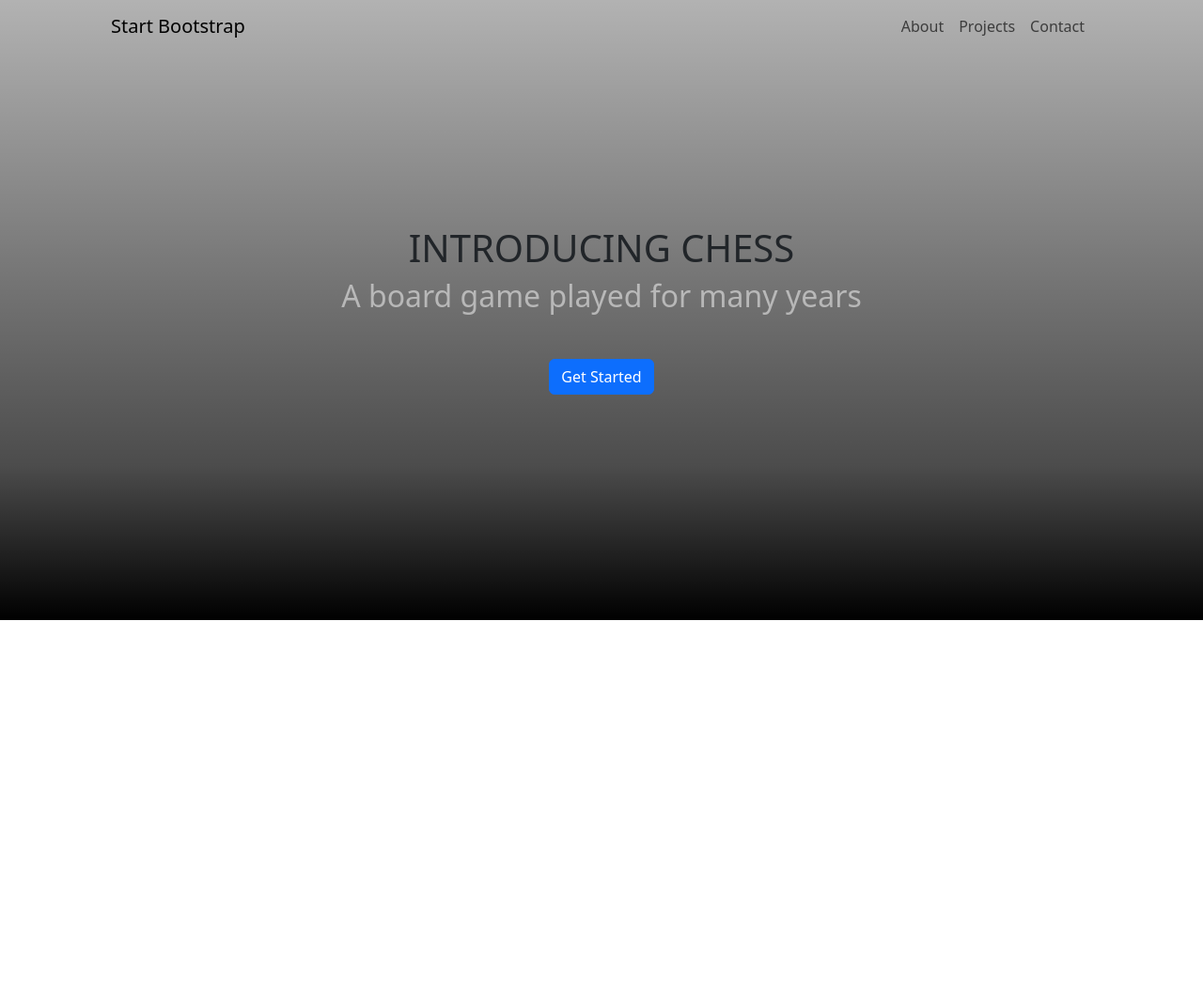
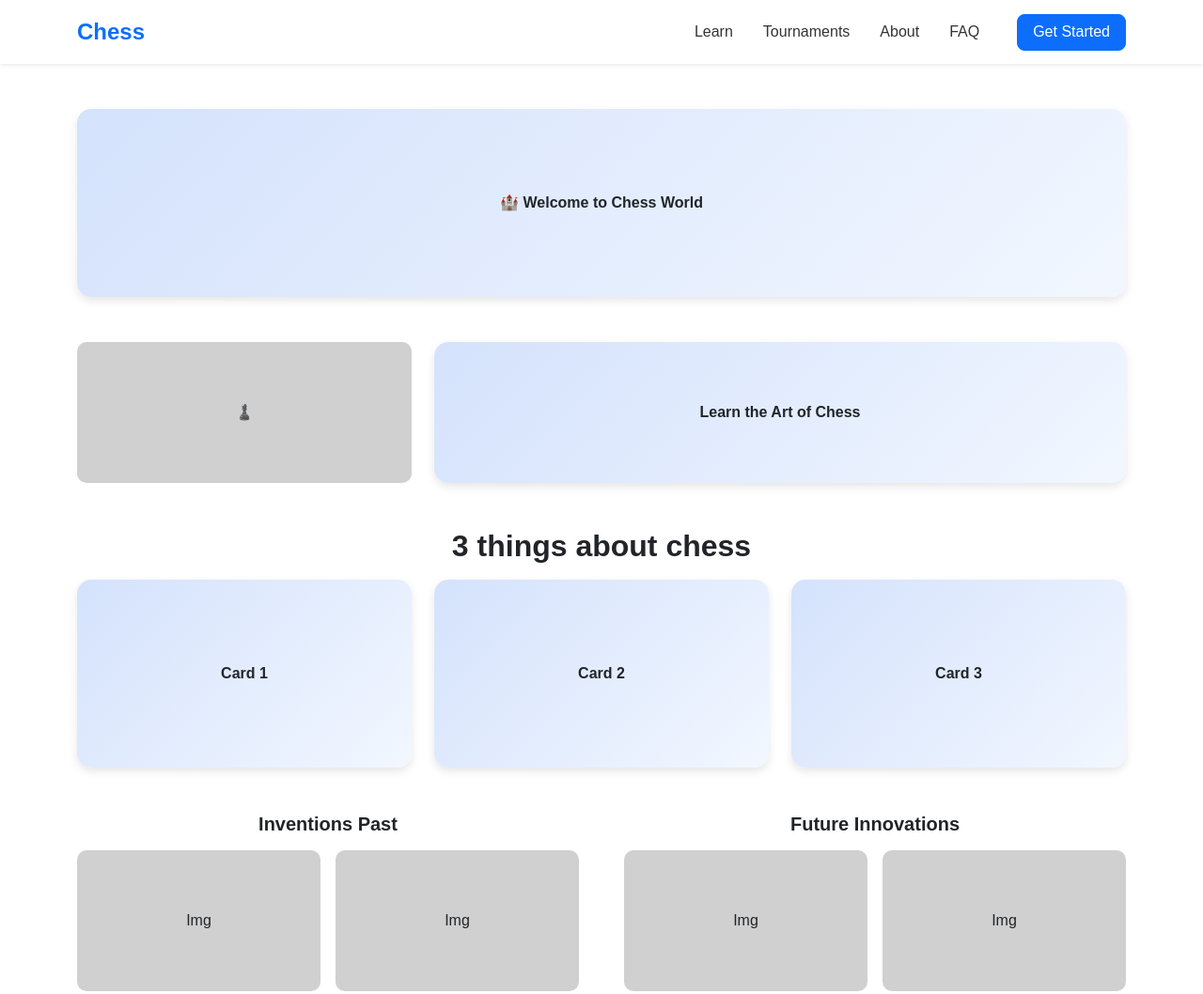
Before and after one commit to bensonji5482/sep10-freedom-project, a plain HTML site: page index.html in a window 1280 px wide. Shown: the top 1058 px of the page at 94% size. Before the commit the page ends 800 px from the top, so only its background shows below. Drawn offline with nearby package versions, Linux system fonts and the light colour scheme.

Commit message:
create wireframe layout

```diff
--- a/index.html
+++ b/index.html
@@ -1,56 +1,290 @@
 <!DOCTYPE html>
-<html>
+<html lang="en" data-bs-theme="light">
 <head>
-        <!-- Required meta tags -->
-        <meta charset="utf-8">
+  <meta charset="UTF-8">
   <meta name="viewport" content="width=device-width, initial-scale=1">
+  <title>Chess World</title>
+  <link href="https://cdn.jsdelivr.net/npm/bootstrap@5.3.2/dist/css/bootstrap.min.css" rel="stylesheet">
 
-        <link href="https://cdn.jsdelivr.net/npm/bootstrap@5.3.0-alpha1/dist/css/bootstrap.min.css" rel="stylesheet" />
-        <link href="style.css" rel="stylesheet" type="text/css" />
   <style>
-            /* CSS */
+    /* General Styling */
+    html {
+      scroll-behavior: smooth;
+    }
+    body {
+      font-family: 'Poppins', sans-serif;
+    }
+    .navbar {
+      position: sticky;
+      top: 0;
+      z-index: 1020;
+      background-color: white;
+      padding: 0.7rem 1rem;
+      box-shadow: 0 2px 10px rgba(0,0,0,0.05);
+    }
+    .navbar-brand {
+      font-weight: 700;
+      font-size: 1.5rem;
+      color: #0d6efd;
+    }
+    .navbar-nav .nav-link {
+      font-weight: 500;
+      margin-right: 1rem;
+      color: #333;
+      transition: color 0.3s ease;
+    }
+    .navbar-nav .nav-link:hover {
+      color: #0d6efd;
+    }
+    .btn-primary {
+      border-radius: 8px;
+      padding: 0.4rem 1rem;
+    }
 
+    /* Collapsed Navbar Scroll */
+    @media (max-width: 991.98px) {
+      .navbar-collapse {
+        max-height: 70vh;
+        overflow-y: auto;
+        margin-top: 0.5rem;
+        background: white;
+        border-radius: 10px;
+        padding: 1rem;
+        box-shadow: 0 8px 20px rgba(0,0,0,0.1);
+      }
+      .navbar-collapse::-webkit-scrollbar {
+        width: 6px;
+      }
+      .navbar-collapse::-webkit-scrollbar-track {
+        background: #f1f1f1;
+        border-radius: 10px;
+      }
+      .navbar-collapse::-webkit-scrollbar-thumb {
+        background: #c0c0c0;
+        border-radius: 10px;
+      }
+      .navbar-collapse::-webkit-scrollbar-thumb:hover {
+        background: #888;
+      }
+    }
+
+    /* Scroll Progress Bar */
+    #progress-bar {
+      position: fixed;
+      top: 0;
+      left: 0;
+      width: 0%;
+      height: 4px;
+      background: linear-gradient(90deg, #0d6efd, #00c6ff, #00ff90);
+      background-size: 300% 300%;
+      animation: gradientMove 6s ease infinite;
+      z-index: 2000;
+      transition: width 0.2s ease-out;
+      border-radius: 0 5px 5px 0;
+    }
+    @keyframes gradientMove {
+      0% {background-position: 0% 50%;}
+      50% {background-position: 100% 50%;}
+      100% {background-position: 0% 50%;}
+    }
+
+    /* Section Styling */
+    .placeholder {
+      background: linear-gradient(135deg, #d4e2fc, #f2f7ff);
+      height: 200px;
+      display: flex;
+      align-items: center;
+      justify-content: center;
+      font-weight: bold;
+      border-radius: 15px;
+      box-shadow: 0 4px 10px rgba(0,0,0,0.1);
+      opacity: 0;
+      transform: translateY(40px);
+      animation: fadeInUp 1s forwards;
+    }
+    .img-placeholder {
+      background: #d0d0d0;
+      width: 100%;
+      height: 150px;
+      border-radius: 10px;
+      display: flex;
+      align-items: center;
+      justify-content: center;
+      transition: transform 0.3s ease;
+    }
+    .img-placeholder:hover {
+      transform: scale(1.05);
+    }
+    .section-title {
+      font-size: 2rem;
+      font-weight: 700;
+      margin-bottom: 1rem;
+      opacity: 0;
+      transform: translateY(40px);
+      animation: fadeInUp 1s forwards;
+      animation-delay: 0.2s;
+    }
+
+    /* Animations */
+    @keyframes fadeInUp {
+      to {
+        opacity: 1;
+        transform: translateY(0);
+      }
+    }
+
+    /* Dark Mode */
+    @media (prefers-color-scheme: dark) {
+      body {
+        background-color: #121212;
+        color: #e0e0e0;
+      }
+      .navbar {
+        background-color: #1f1f1f;
+        box-shadow: 0 2px 10px rgba(255,255,255,0.05);
+      }
+      .navbar-brand {
+        color: #0d6efd;
+      }
+      .navbar-nav .nav-link {
+        color: #e0e0e0;
+      }
+      .navbar-nav .nav-link:hover {
+        color: #66b2ff;
+      }
+      .navbar-collapse {
+        background: #1f1f1f;
+      }
+      .placeholder {
+        background: linear-gradient(135deg, #2d2d2d, #3a3a3a);
+        color: white;
+      }
+      .img-placeholder {
+        background: #444;
+      }
+    }
   </style>
+</head>
 
-        <title>Title</title>
-    </head>
 <body>
-        <!-- HTML -->
-        <nav class="navbar navbar-expand-lg navbar-light fixed-top" id="mainNav">
-            <div class="container px-4 px-lg-5">
-                <a class="navbar-brand" href="#page-top">Start Bootstrap</a>
-                <button class="navbar-toggler navbar-toggler-right" type="button" data-bs-toggle="collapse" data-bs-target="#navbarResponsive" aria-controls="navbarResponsive" aria-expanded="false" aria-label="Toggle navigation">
-                    Menu
-                    <i class="fas fa-bars"></i>
+
+<!-- Scroll Progress Bar -->
+<div id="progress-bar"></div>
+
+<!-- Navbar -->
+<nav class="navbar navbar-expand-lg shadow-sm">
+  <div class="container">
+    <a class="navbar-brand" href="#home">Chess</a>
+    <button class="navbar-toggler" type="button" data-bs-toggle="collapse" data-bs-target="#navbarContent" aria-controls="navbarContent" aria-expanded="false" aria-label="Toggle navigation">
+      <span class="navbar-toggler-icon"></span>
     </button>
-                <div class="collapse navbar-collapse" id="navbarResponsive">
-                    <ul class="navbar-nav ms-auto my-2 my-lg-0 navbar-nav-scroll" style="--bs-scroll-height: 100px;">
+
+    <div class="collapse navbar-collapse" id="navbarContent">
+      <ul class="navbar-nav ms-auto mb-3 mb-lg-0">
+        <li class="nav-item"><a class="nav-link" href="#learn">Learn</a></li>
+        <li class="nav-item"><a class="nav-link" href="#tournaments">Tournaments</a></li>
         <li class="nav-item"><a class="nav-link" href="#about">About</a></li>
-                        <li class="nav-item"><a class="nav-link" href="#projects">Projects</a></li>
-                        <li class="nav-item"><a class="nav-link" href="#signup">Contact</a></li>
+        <li class="nav-item"><a class="nav-link" href="#faq">FAQ</a></li>
       </ul>
+      <div class="d-flex ms-lg-3">
+        <a href="#getstarted" class="btn btn-primary">Get Started</a>
+      </div>
     </div>
   </div>
 </nav>
-        <header class="masthead">
-            <div class="container px-4 px-lg-5 d-flex h-100 align-items-center justify-content-center">
-                <div class="d-flex justify-content-center">
-                    <div class="text-center">
-                        <h1 class="mx-auto my-0 text-uppercase">Introducing Chess</h1>
-                        <h2 class="text-white-50 mx-auto mt-2 mb-5">A board game played for many years</h2>
-                        <a class="btn btn-primary" href="#about">Get Started</a>
+
+<!-- Sections -->
+<div id="home" class="container my-5">
+  <div class="placeholder">🏰 Welcome to Chess World</div>
+</div>
+
+<div id="learn" class="container mb-5">
+  <div class="row g-4 align-items-center">
+    <div class="col-md-4">
+      <div class="img-placeholder">♟️</div>
+    </div>
+    <div class="col-md-8">
+      <div class="placeholder" style="height: 150px;">Learn the Art of Chess</div>
     </div>
   </div>
 </div>
-        </header>
 
+<div id="tournaments" class="container mb-5">
+  <h2 class="text-center section-title">3 things about chess</h2>
+  <div class="row g-4">
+    <div class="col-md-4">
+      <div class="placeholder">Card 1</div>
+    </div>
+    <div class="col-md-4">
+      <div class="placeholder">Card 2</div>
+    </div>
+    <div class="col-md-4">
+      <div class="placeholder">Card 3</div>
+    </div>
+  </div>
+</div>
 
-        <script src="https://cdn.jsdelivr.net/npm/bootstrap@5.3.0-alpha1/dist/js/bootstrap.bundle.min.js"></script>
-        <!-- <script src="script.js"></script> -->
+<div id="about" class="container mb-5">
+  <div class="row g-5">
+    <div class="col-md-6">
+      <h5 class="text-center mb-3 fw-bold">Inventions Past</h5>
+      <div class="row g-3">
+        <div class="col-6">
+          <div class="img-placeholder">Img</div>
+        </div>
+        <div class="col-6">
+          <div class="img-placeholder">Img</div>
+        </div>
+      </div>
+    </div>
+    <div class="col-md-6">
+      <h5 class="text-center mb-3 fw-bold">Future Innovations</h5>
+      <div class="row g-3">
+        <div class="col-6">
+          <div class="img-placeholder">Img</div>
+        </div>
+        <div class="col-6">
+          <div class="img-placeholder">Img</div>
+        </div>
+      </div>
+    </div>
+  </div>
+</div>
+
+<div id="getstarted" class="container mb-5">
+  <div class="placeholder">Designs</div>
+</div>
+
+<div id="faq" class="container mb-5">
+  <h2 class="text-center section-title">🤔 FAQs About Chess</h2>
+  <div class="row g-4">
+    <div class="col-6 col-md-3">
+      <div class="placeholder">How to Begin?</div>
+    </div>
+    <div class="col-6 col-md-3">
+      <div class="placeholder">What is Checkmate?</div>
+    </div>
+    <div class="col-6 col-md-3">
+      <div class="placeholder">Tips to Improve</div>
+    </div>
+    <div class="col-6 col-md-3">
+      <div class="placeholder">Best Openings</div>
+    </div>
+  </div>
+</div>
+
+<!-- Bootstrap Bundle -->
+<script src="https://cdn.jsdelivr.net/npm/bootstrap@5.3.2/dist/js/bootstrap.bundle.min.js"></script>
+
+<!-- Scroll Script -->
 <script>
-            // JS
+  window.onscroll = function() {
+    const winScroll = document.documentElement.scrollTop || document.body.scrollTop;
+    const height = document.documentElement.scrollHeight - document.documentElement.clientHeight;
+    const scrolled = (winScroll / height) * 100;
+    document.getElementById("progress-bar").style.width = scrolled + "%";
+  };
+</script>
 
-
-        </script>
 </body>
 </html>
--- a/style.css
+++ /dev/null
@@ -1,12 +0,0 @@
-.masthead {
-    position: relative;
-    width: 100%;
-    height: auto;
-    min-height: 35rem;
-    padding: 15rem 0;
-    background: linear-gradient(to bottom, rgba(0, 0, 0, 0.3) 0%, rgba(0, 0, 0, 0.7) 75%, #000 100%), url("../assets/img/bg-masthead.jpg");
-    background-position: center;
-    background-repeat: no-repeat;
-    background-attachment: scroll;
-    background-size: cover;
-  }
```
Lines whose indentation alone changed are shown as unchanged.
